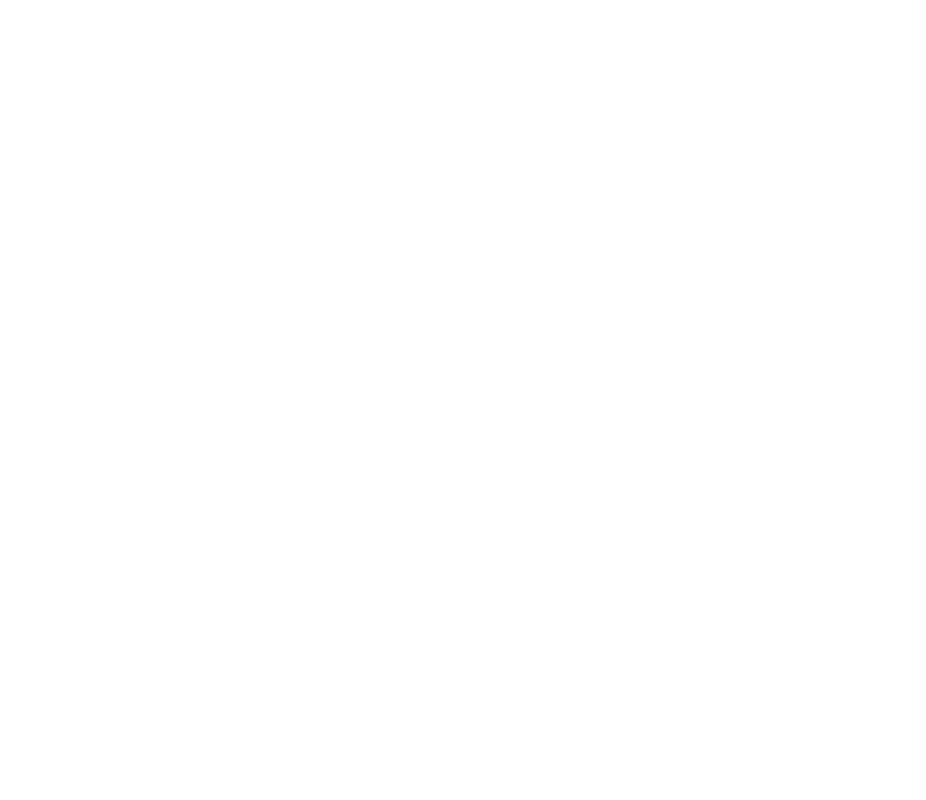
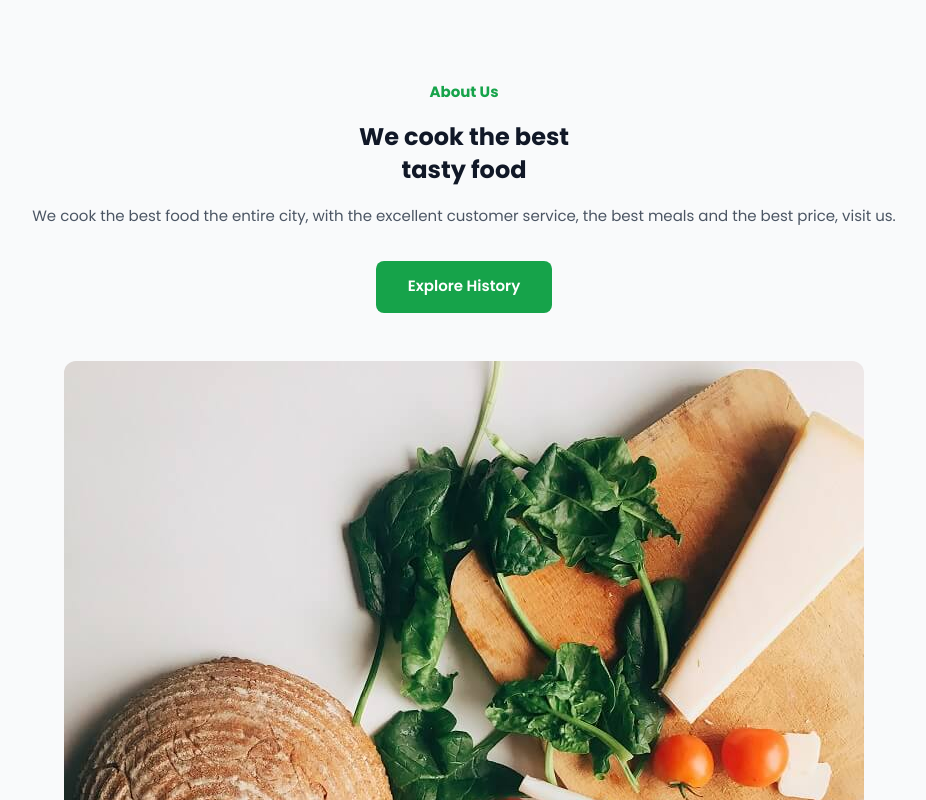
Before and after one commit to fajarfadillahh/tasty-restaurant-react-tailwind, a React (Vite) app: page / in a window 1280 px wide. Shown: the part 1260-2060 px from the top of the page, without its empty margins (176-1102 px from the left). Before the commit the page ends 1213 px from the top, so only its background shows below. Built offline with nearby package versions, Linux system fonts and the light colour scheme.

Commit message:
create About.jsx part for the Homepage

```diff
--- a/src/assets/styles/_reusables.css
+++ b/src/assets/styles/_reusables.css
@@ -2,6 +2,9 @@
   /* section class */
   .section {
     @apply bg-gray-50 pt-32 pb-16;
+  }
+  .section-subtitle {
+    @apply pb-4 text-[15px] font-bold text-green-600;
   }
   .section-title {
     @apply pb-4 text-[24px] font-bold leading-[1.4] text-gray-900;
--- a/src/pages/Homepage.jsx
+++ b/src/pages/Homepage.jsx
@@ -2,12 +2,14 @@
 
 import Header from "../components/Header";
 import Hero from "../parts/Homepage/Hero";
+import About from "../parts/Homepage/About";
 
 export default function Homepage() {
   return (
     <>
       <Header />
       <Hero />
+      <About />
     </>
   );
 }
--- /dev/null
+++ b/src/parts/Homepage/About.jsx
@@ -0,0 +1,32 @@
+import React from "react";
+
+import AboutImg from "../../assets/images/about.jpg";
+import Button from "../../components/Button";
+
+export default function About() {
+  return (
+    <section className="about section">
+      <div className="about__container container grid gap-12">
+        <div className="about__data justify-self-center text-center">
+          <p className="about__subtitle section-subtitle">About Us</p>
+          <h1 className="about__title section-title">
+            We cook the best <br /> tasty food
+          </h1>
+          <p className="about__text section-text">
+            We cook the best food the entire city, with the excellent customer
+            service, the best meals and the best price, visit us.
+          </p>
+          <Button url="explore" className="inline-flex">
+            Explore History
+          </Button>
+        </div>
+
+        <img
+          src={AboutImg}
+          className="justify-self-center rounded-xl"
+          alt="about image"
+        />
+      </div>
+    </section>
+  );
+}
```
